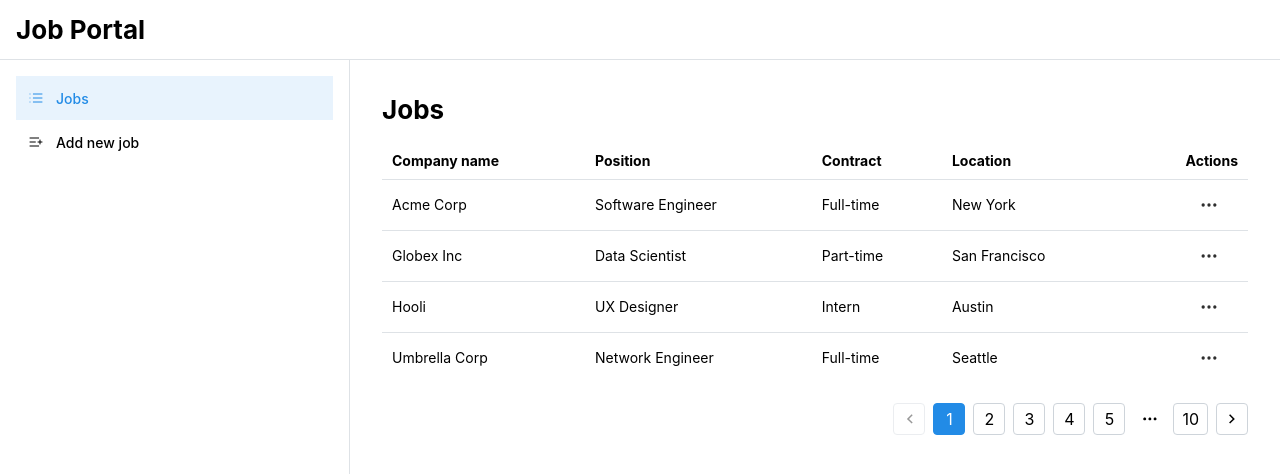
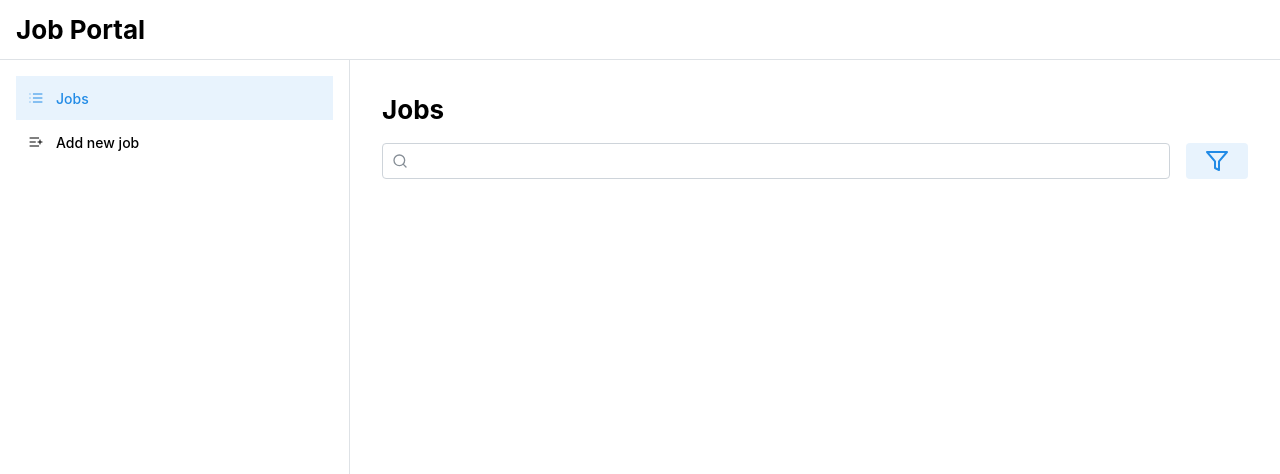
Before and after one commit to Ripon876/job-portal-frontend, a React (Vite) app: page /dashboard/jobs in a window 1280 px wide. Shown: the top 474 px of the page. Built offline with nearby package versions, Linux system fonts and the light colour scheme.

Commit message:
feat: add JobsListingSearchBar and JobsListing components with search & filtering functionality to Jobs page

```diff
--- /dev/null
+++ b/src/components/listings/JobsListing.tsx
@@ -0,0 +1,31 @@
+import { useState } from "react";
+import { Box } from "@mantine/core";
+import JobsListingSearchBar from "./JobsListingSearchBar";
+
+type Props = {};
+
+const JobsListing = ({}: Props) => {
+  const [searchQuery, setSearchQuery] = useState("");
+  const [filters, setFilters] = useState({
+    location: "",
+    contract: "",
+  });
+
+  const applyFilters = async () => {
+    console.log("apply filters", filters);
+  };
+
+  return (
+    <Box>
+      <JobsListingSearchBar
+        searchQuery={searchQuery}
+        setSearchQuery={setSearchQuery}
+        filters={filters}
+        setFilters={setFilters}
+        applyFilters={applyFilters}
+      />
+    </Box>
+  );
+};
+
+export default JobsListing;
--- /dev/null
+++ b/src/components/listings/JobsListingSearchBar.tsx
@@ -0,0 +1,125 @@
+import { useState } from "react";
+import { Filter, Search } from "lucide-react";
+import { Button, Flex, Menu, Radio, TextInput } from "@mantine/core";
+
+type Filters = {
+  location: string;
+  contract: string;
+};
+
+type Props = {
+  searchQuery: string;
+  setSearchQuery: React.Dispatch<React.SetStateAction<string>>;
+  filters: Filters;
+  setFilters: React.Dispatch<React.SetStateAction<Filters>>;
+  applyFilters: () => void;
+};
+
+const JobsListingSearchBar = ({
+  searchQuery,
+  setSearchQuery,
+  filters,
+  setFilters,
+  applyFilters,
+}: Props) => {
+  const [opened, setOpened] = useState(false);
+  const canApply = filters.location || filters.contract;
+
+  const clearFilters = () => {
+    setFilters({
+      location: "",
+      contract: "",
+    });
+    setOpened(false);
+  };
+
+  const radioStyle: any = {
+    label: {
+      cursor: "pointer",
+      userSelect: "none",
+    },
+  };
+
+  const onApplyFilters = () => {
+    setOpened(false);
+    applyFilters();
+  };
+
+  return (
+    <Flex w={"100%"} justify={"space-between"} gap={"md"}>
+      <TextInput
+        leftSection={<Search size={16} />}
+        style={{ flex: 1 }}
+        value={searchQuery}
+        onChange={(e) => setSearchQuery(e.target.value)}
+      />
+
+      <Menu
+        withArrow
+        shadow="md"
+        offset={0}
+        opened={opened}
+        onClose={() => setOpened(false)}
+      >
+        <Menu.Target>
+          <Button
+            variant="light"
+            onClick={() => setOpened((opened) => !opened)}
+          >
+            <Filter />
+          </Button>
+        </Menu.Target>
+        <Menu.Dropdown py={"lg"} px={"md"}>
+          <TextInput
+            label="Location"
+            placeholder="New York"
+            value={filters.location}
+            onChange={(e) =>
+              setFilters((prevFilters) => ({
+                ...prevFilters,
+                location: e.target.value || "",
+              }))
+            }
+            mb={"xs"}
+          />
+          <Radio.Group
+            name="favoriteFramework"
+            label="Contract"
+            mb={"lg"}
+            value={filters.contract}
+            onChange={(value) =>
+              setFilters((prevFilters) => ({
+                ...prevFilters,
+                contract: value,
+              }))
+            }
+          >
+            <Flex direction={"column"} gap={"xs"}>
+              <Radio value="Full-time" label="Full-time" styles={radioStyle} />
+              <Radio value="Part-time" label="Part-time" styles={radioStyle} />
+            </Flex>
+          </Radio.Group>
+
+          <Flex justify={"space-between"}>
+            <Button
+              variant="light"
+              disabled={!canApply}
+              onClick={onApplyFilters}
+            >
+              Apply
+            </Button>
+            <Button
+              variant="transparent"
+              disabled={!!!canApply}
+              onClick={clearFilters}
+            >
+              Clear
+            </Button>
+          </Flex>
+        </Menu.Dropdown>
+      </Menu>
+    </Flex>
+  );
+};
+
+export default JobsListingSearchBar;
--- a/src/pages/dashboard/Jobs.tsx
+++ b/src/pages/dashboard/Jobs.tsx
@@ -1,4 +1,5 @@
-import AdminJobsTable from "@/components/tables/AdminJobsTable";
+import JobsListing from "@/components/listings/JobsListing";
+// import AdminJobsTable from "@/components/tables/AdminJobsTable";
 import { Box, Title } from "@mantine/core";
 
 type Props = {};
@@ -9,7 +10,9 @@ const Jobs = ({}: Props) => {
       <Title order={2} pb={"md"}>
         Jobs
       </Title>
-      <AdminJobsTable />
+      {/* TODO: render compoennt based on user role */}
+      {/* <AdminJobsTable /> */}
+      <JobsListing />
     </Box>
   );
 };
```
